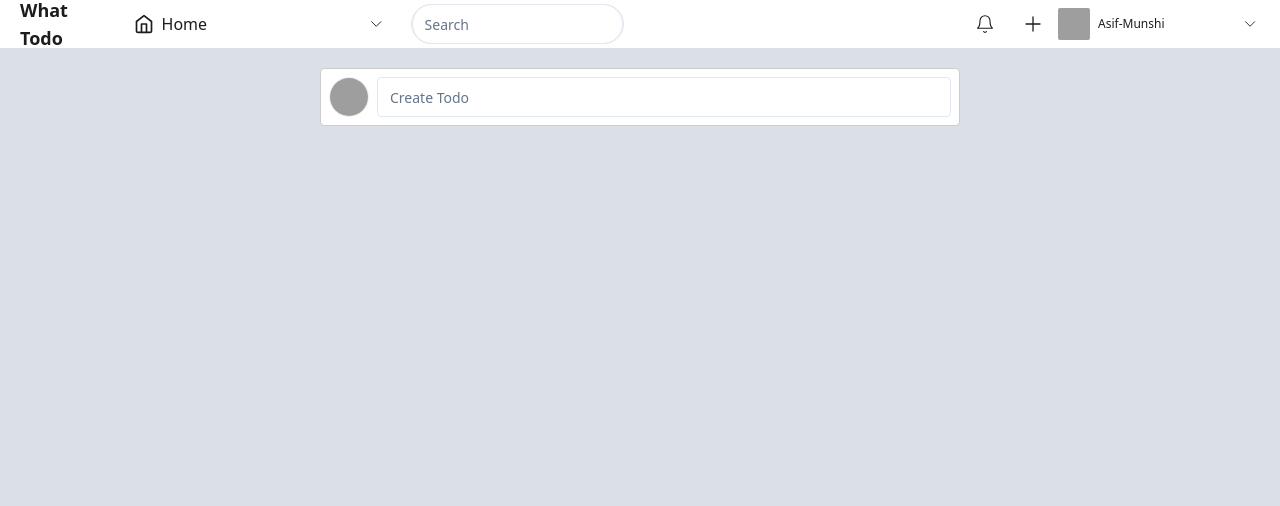
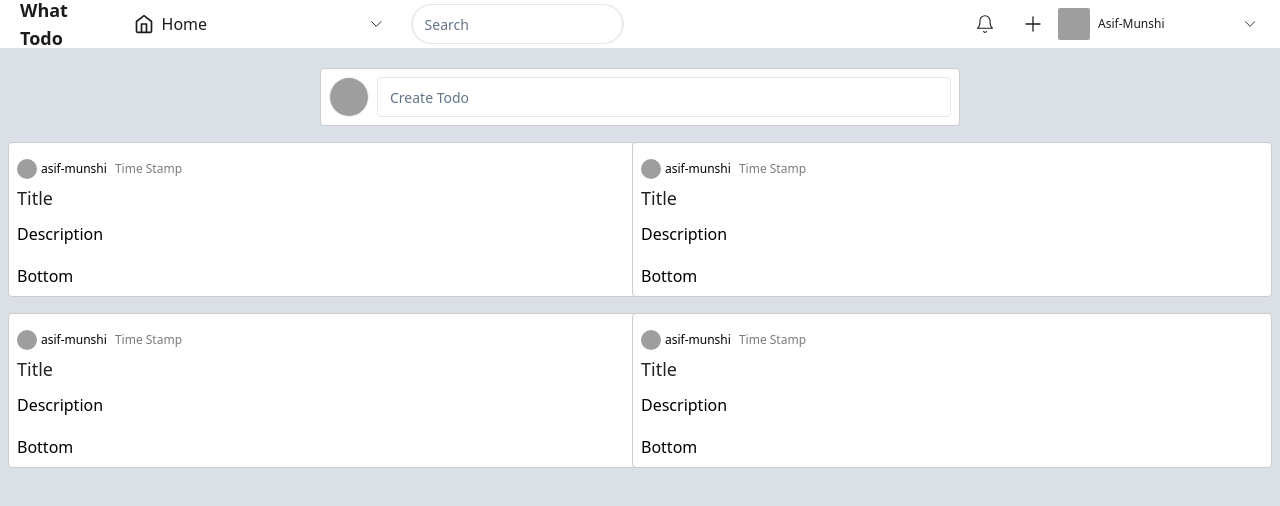
Before and after one commit to asif-munshi/what_todo, a Next.js app: page / in a window 1280 px wide. Shown: the top 506 px of the page. Built offline with nearby package versions, Linux system fonts and the light colour scheme; grey boxes are pictures that could not be loaded.

Commit message:
initial_home_page

```diff
--- a/src/app/page.tsx
+++ b/src/app/page.tsx
@@ -1,18 +1,19 @@
-import {
-  Tooltip,
-  TooltipContent,
-  TooltipProvider,
-  TooltipTrigger,
-} from "@/components/ui/tooltip";
 import SubHeader from "@/components/SubHeader/SubHeader";
+import CardTodo from "@/components/Cards/CardTodo";
 
 export default function Home() {
   return (
     <main className="min-h-screen bg-[#DAE0E6] pt-12">
       <div className="z-[3]">
         <div className="box-border flex max-w-full flex-row justify-center px-6 py-5">
-          <div className="w-full lg:w-[640px]">
+          <div className="flex w-full flex-col items-center justify-center gap-4">
             <SubHeader />
+            <div className="grid w-full grid-cols-1 place-items-center gap-[10px] xl:grid-cols-2 xl:gap-4">
+              <CardTodo />
+              <CardTodo />
+              <CardTodo />
+              <CardTodo />
+            </div>
           </div>
         </div>
       </div>
--- /dev/null
+++ b/src/components/Cards/CardTodo.tsx
@@ -0,0 +1,38 @@
+import Link from "next/link";
+import { Avatar, AvatarFallback, AvatarImage } from "@/components/ui/avatar";
+
+export default function CardTodo() {
+  return (
+    <Link
+      href={"/create"}
+      className="box-border w-[640px] rounded border border-[#ccc] bg-white p-2 hover:border-[#898989] xl:rounded"
+    >
+      <div className="flex flex-col gap-2 pt-2">
+        <div className="flex w-full flex-row items-center justify-start text-xs font-normal">
+          <Link href={"/"}>
+            <Avatar className="mr-1 h-5 w-5 rounded-[50%]">
+              <AvatarImage
+                src="https://github.com/asif-munshi.png"
+                alt="@asif"
+              />
+              <AvatarFallback className="rounded-full bg-slate-600 text-white">
+                AM
+              </AvatarFallback>
+            </Avatar>
+          </Link>
+          <div className="flex h-full flex-row gap-2">
+            <Link href={"/"} className="hover:underline">
+              asif-munshi
+            </Link>
+            <div className="text-[#787C7E]">Time Stamp</div>
+          </div>
+        </div>
+        <div className="pr-[5px] text-lg font-medium leading-[22px] text-[#222]">
+          Title
+        </div>
+        <div className="pb-[10px] pt-[5px]">Description</div>
+        <div>Bottom</div>
+      </div>
+    </Link>
+  );
+}
--- a/src/components/SubHeader/SubHeader.tsx
+++ b/src/components/SubHeader/SubHeader.tsx
@@ -9,7 +9,8 @@
   const router = useRouter();
 
   return (
-    <div className="mb-4 flex w-full flex-row rounded border border-[#ccc] bg-white p-2">
+    <div className="lg:w-[640px]">
+      <div className="flex w-full flex-row rounded border border-[#ccc] bg-white p-2">
         <Link href={"/"}>
           <Avatar className="mr-2 h-10 w-10 rounded-[50%] border border-[#EDEFF1]">
             <AvatarImage src="https://github.com/asif-munshi.png" alt="@asif" />
@@ -25,5 +26,6 @@
           onClick={() => router.push("/create")}
         />
       </div>
+    </div>
   );
 }
```
Lines whose indentation alone changed are shown as unchanged.
